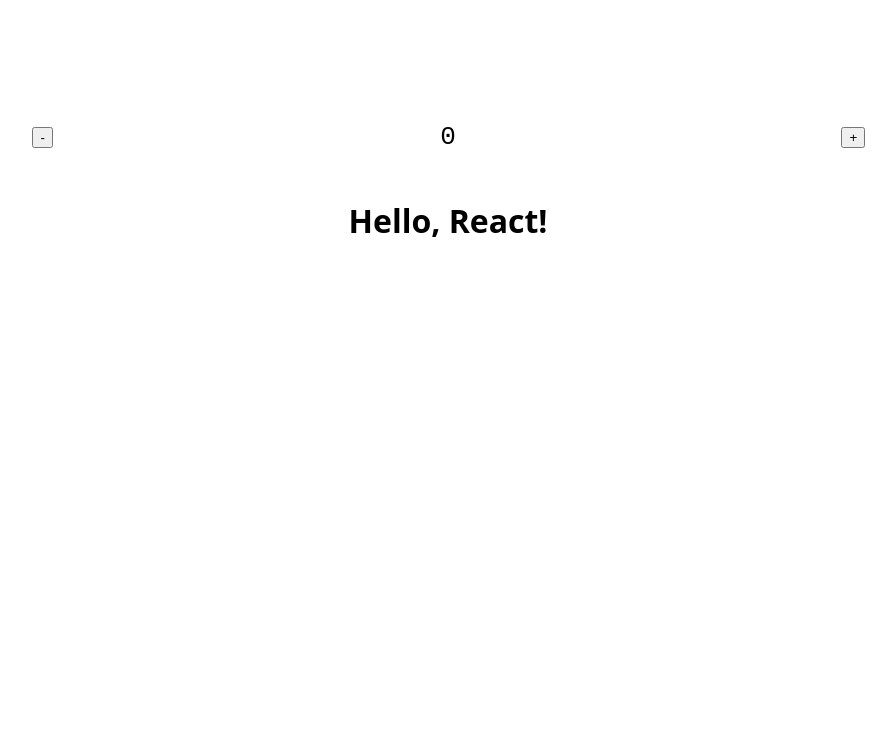
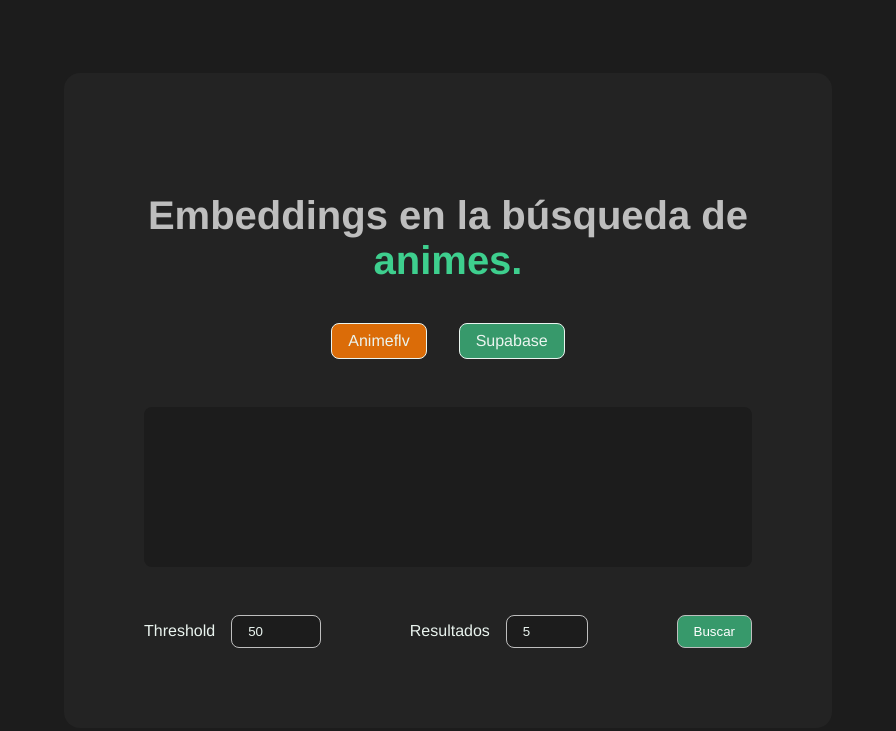
Before and after one commit to d3terit/semantic-search-anime, an Astro site in the folder front/: page / in a window 1280 px wide. Shown: the whole page, without its empty margins (192-1088 px from the left). Built offline with nearby package versions, Linux system fonts and the light colour scheme; Astro itself is replaced by a stand-in of ours; no server answers.

Commit message:
[fix] conexcion front funcional

```diff
--- a/front/src/components/Counter.tsx
+++ b/front/src/components/Counter.tsx
@@ -19,22 +19,22 @@
 	// 	console.log(result);
 	// })
 	// post request to http://127.0.0.1:5000, send {query: ""}
-	useEffect(() => {
-		fetch('http://127.0.0.1:5000/semantic-search', {
-			method: 'POST',
-			headers: {
-				'Content-Type': 'application/json',
-			},
-			body: JSON.stringify({ query: 'armas blindadas con forma humanoide conocidas como "Titatonostrider"' }),
-		})
-			.then((response) => response.json())
-			.then((data) => {
-				console.log('Success:', data);
-			})
-			.catch((error) => {
-				console.error('Error:', error);
-			});
-	})
+	// useEffect(() => {
+	// 	fetch('http://127.0.0.1:5000/semantic-search', {
+	// 		method: 'POST',
+	// 		headers: {
+	// 			'Content-Type': 'application/json',
+	// 		},
+	// 		body: JSON.stringify({ query: 'escuela con superpoderes' }),
+	// 	})
+	// 		.then((response) => response.json())
+	// 		.then((data) => {
+	// 			console.log('Success:', data);
+	// 		})
+	// 		.catch((error) => {
+	// 			console.error('Error:', error);
+	// 		});
+	// })
 	return (
 		<>
 			<div className="counter">
--- /dev/null
+++ b/front/src/components/Home.css
@@ -0,0 +1,97 @@
+*{
+    box-sizing: border-box;
+}
+
+.home{
+    background-color: #1c1c1c;
+    width: 100%;
+    min-height: 100vh;
+    display: flex;
+    justify-content: center;
+    align-items: center;
+    font-family: Helvetica Neue,Helvetica,Arial,sans-serif;
+}
+
+.card-search{
+    display: flex;
+    justify-content: center;
+    align-items: center;
+    flex-direction: column;
+    gap: 2rem;
+    width: 60%;
+    min-width: 30rem;
+    background-color: #232323;
+    padding: 5rem;
+    border-radius: 1rem;
+}
+
+header{
+    width: 100%;
+    min-width: 300px;
+    text-align: center;
+    color: #bebebe;
+    h1{
+        font-size: 2.5rem;
+    }
+    section{
+        display: flex;
+        justify-content: center;
+        gap: 2rem;
+        a{
+            color: #eaf4ef;
+            padding: .5rem 1rem;
+            border-radius: .5rem;
+            cursor: pointer;
+            text-decoration: none;
+            border: 1px solid #eaf4ef;
+        }
+    }
+}
+
+p#search{
+    padding: 1.5rem 2rem;
+    border-radius: .5rem;
+    width: 100%;
+    min-height: 10rem;
+    background-color: #1c1c1c;
+    color: #bebebe;
+    position: relative;
+
+    &:active, &:focus{
+        outline: none;
+    }
+}
+
+footer{
+    width: 100%;
+    display: flex;
+    justify-content: space-between;
+    align-items: center;
+    gap: 1rem;
+    span{
+        color: #bebebe;
+        display: flex;
+        align-items: center;
+        gap: 1rem;
+        label{
+            color: #eaf4ef;
+            cursor: pointer;
+            text-decoration: none;
+        }
+        input{
+            background-color: #1c1c1c;
+            border: 1px solid #bebebe;
+            padding: .5rem 1rem;
+            border-radius: .5rem;
+            color: #eaf4ef;
+        }
+    }
+    button{
+        padding: .5rem 1rem;
+        border-radius: .5rem;
+        cursor: pointer;
+        background-color: #37996b;
+        color: #fff;
+        border: 1px solid #bebebe;
+    }
+}
--- /dev/null
+++ b/front/src/components/Home.tsx
@@ -0,0 +1,61 @@
+import { useState } from "react";
+import './Home.css';
+
+const url = 'http://127.0.0.1:5000/semantic-search'
+
+const Home = () => {
+    const [currentAnime, setCurrentAnime] = useState<string | null>(null);
+    const [query, setQuery] = useState<{ match_threshold: number, match_count: number}>({ match_threshold: 50, match_count: 5});
+    const handleChange = (e: any) => {
+        const { id, value } = e.target;
+        setQuery({ ...query, [id]: value });
+    }
+    const handleSubmit = () => {
+        const search = (document.getElementById('search') as HTMLInputElement).innerText;
+        if (search === '') return;
+        let data = {
+            query: search,
+            match_threshold: query.match_threshold / 100,
+            match_count: query.match_count
+        }
+        fetch(url, {
+            method: 'POST',
+            headers: { 'Content-Type': 'application/json' },
+            body: JSON.stringify(data),
+        })
+            .then((response) => response.json())
+            .then((data) => {
+                console.log('Success:', data);
+            })
+            .catch((error) => {
+                console.error('Error:', error);
+            });
+    }
+    return (
+        <section className="home">
+            <article className="card-search">
+                <header>
+                    <h1>Embeddings en la búsqueda de <span style={{color: "#3ecf8e"}}>animes.</span></h1>
+                    <section>
+                        <a style={{background: "#db6c08"}} href="https://www3.animeflv.net/" target="_blank">Animeflv</a>
+                        <a style={{background: "#37996b"}} href="https://supabase.com/" target="_blank">Supabase</a>
+                    </section>
+                </header>
+                <p id="search" contentEditable></p>
+                <footer>
+                    <span>
+                        <label htmlFor="match_threshold">Threshold</label>
+                        <input type="number" max={100} min={0} onChange={handleChange} id="match_threshold" value={query.match_threshold} />
+                    </span>
+                    <span>
+                        <label htmlFor="match_count">Resultados</label>
+                        <input type="number" max={12} min={1} onChange={handleChange} id="match_count" value={query.match_count} />
+                    </span>
+                    <button onClick={handleSubmit}>Buscar</button>
+                </footer>
+            </article>
+        </section>
+    )
+}
+
+export default Home;
--- a/front/src/pages/index.astro
+++ b/front/src/pages/index.astro
@@ -1,15 +1,9 @@
 ---
 // Component Imports
-import Counter from '../components/Counter';
-const someProps = {
-	count: 0,
-};
-
-// Full Astro Component Syntax:
-// https://docs.astro.build/core-concepts/astro-components/
+import Home from '../components/Home';
 ---
 
-<html lang="en">
+<html lang="es">
 	<head>
 		<meta charset="utf-8" />
 		<meta name="viewport" content="width=device-width" />
@@ -20,17 +14,13 @@
 			body {
 				font-family: system-ui;
 				margin: 0;
-			}
-			body {
-				padding: 2rem;
+				padding: 0;
 			}
 		</style>
 	</head>
 	<body>
 		<main>
-			<Counter {...someProps} client:visible>
-				<h1>Hello, React!</h1>
-			</Counter>
+			<Home client:visible/>
 		</main>
 	</body>
 </html>
```
Also changed, not shown: 6 other files.
